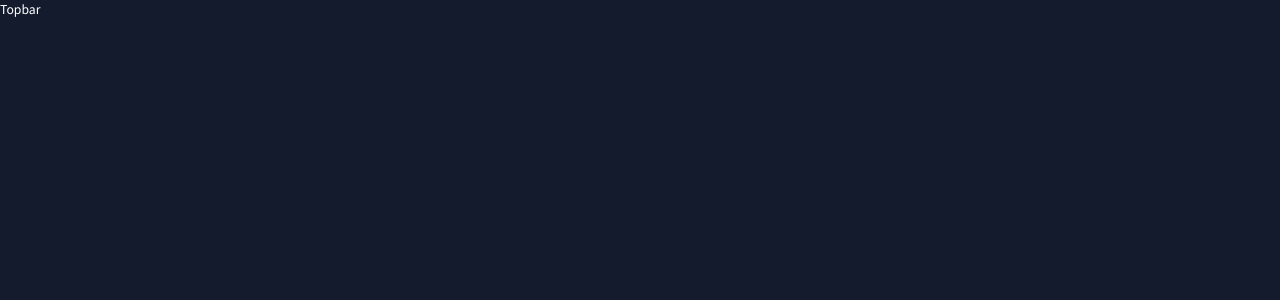
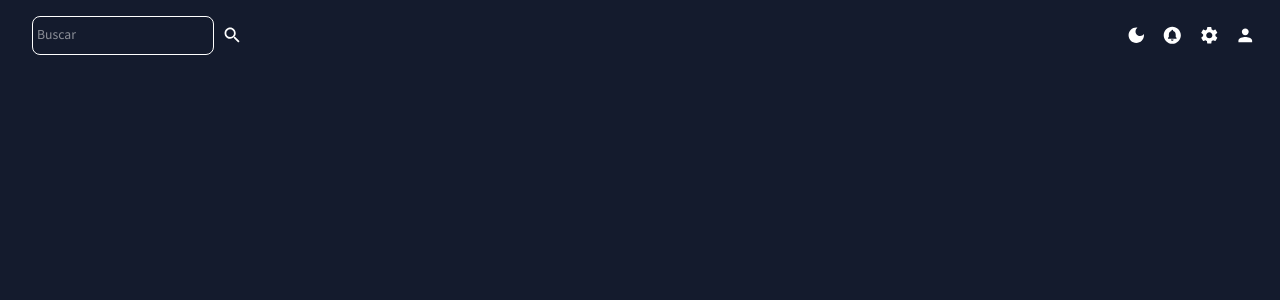
Before and after one commit to MarcosARGomes/REACT-ADMIN, a React (Create React App) app: page / in a window 1280 px wide. Shown: the top 300 px of the page. Built offline with nearby package versions, Linux system fonts and the light colour scheme.

Commit message:
TopBar
Incluindo a barra de pesquisa e seu icones

```diff
--- a/src/scenes/global/Topbar.jsx
+++ b/src/scenes/global/Topbar.jsx
@@ -1,4 +1,52 @@
+import { Box, IconButton,  useTheme } from "@mui/material";
+import { useContext } from "react";
+import { ColorModeContext, tokens } from "../../theme";
+import LightModeIcon from "@mui/icons-material/LightMode";
+import InputBase from "@mui/material/InputBase"
+import DarkModeIcon from '@mui/icons-material/DarkMode';
+import CircleNotificationsIcon from '@mui/icons-material/CircleNotifications';
+import SettingsIcon from '@mui/icons-material/Settings';
+import PersonIcon from '@mui/icons-material/Person';
+import SearchIcon from "@mui/icons-material/Search";
+
 const Topbar = () => {
-    return <div>Topbar</div>
-}
+  const theme = useTheme();
+  const colors = tokens(theme.palette.mode);
+  const colorMode = useContext(ColorModeContext);
+
+  return (
+    <Box display="flex" justifyContent="space-between" p={2}>
+      {/*Barra de pesquisa */}
+      <Box
+        display="flex"
+        backgroudColor={colors.primary[400]}
+        borderRadius="3px"
+      >
+        <InputBase sx={{ ml: 2, flex: 1,border:1, borderRadius: 2, p:0.5  }} placeholder="Buscar"  />
+        <IconButton type="button" sx={{ p: 1 }}>
+          <SearchIcon />
+        </IconButton>
+      </Box>
+      {/** Icones */}
+      <Box display="flex">
+        <IconButton onClick={colorMode.toggleColorMode}>
+          {theme.palette.mode === "dark" ? (
+            <DarkModeIcon />
+          ) : (
+            <LightModeIcon />
+          )}
+        </IconButton>
+        <IconButton>
+          <CircleNotificationsIcon />
+        </IconButton>
+        <IconButton>
+          <SettingsIcon />
+        </IconButton>
+        <IconButton>
+          <PersonIcon />
+        </IconButton>
+      </Box>
+    </Box>
+  );
+};
 export default Topbar;
```
